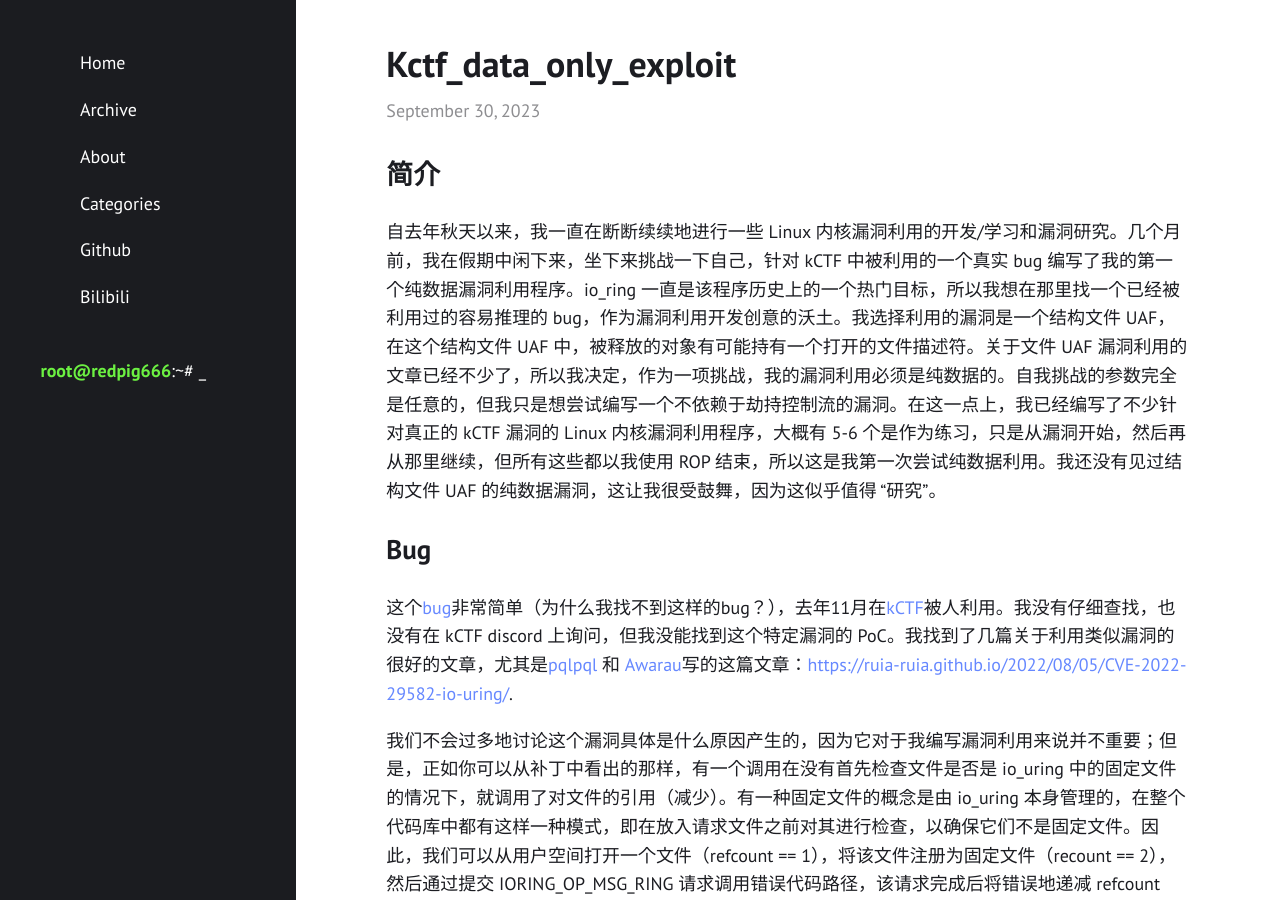
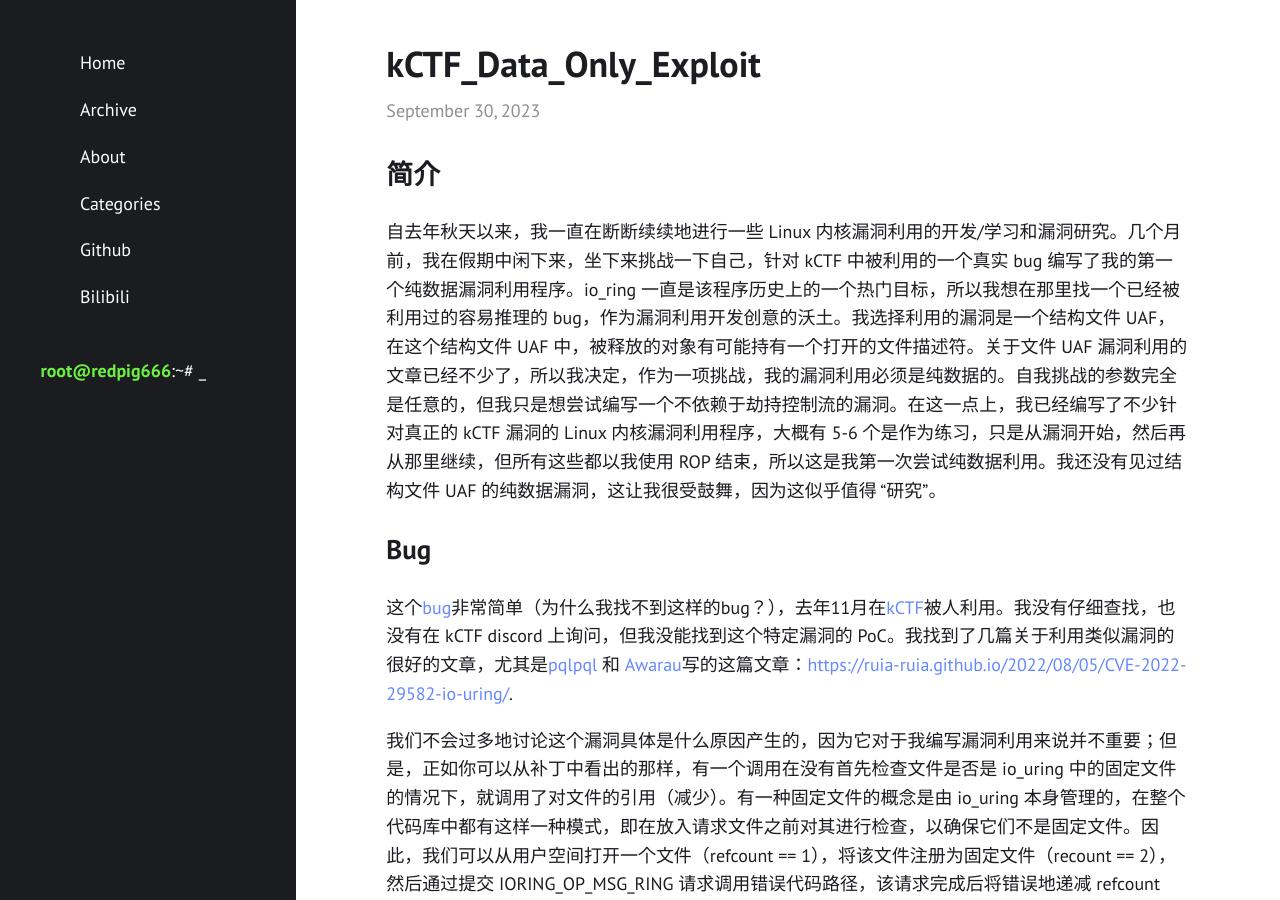
Before and after one commit to redpigsixsixsix/redpigsixsixsix.github.io, a Jekyll site: the page built from _posts/2023-9-30-kCTF_Data_Only_Exploit.md, in a window 1280 px wide and 900 px high. Built offline with Jekyll 4.4.1, drawn with Linux system fonts in a browser that asks for light colours; our own code applies the rules of GitHub Pages for plain Markdown files; part of the change alters nothing that is shown.

```diff
--- a/_posts/2023-9-30-kCTF_Data_Only_Exploit.md
+++ b/_posts/2023-9-30-kCTF_Data_Only_Exploit.md
@@ -1,3 +1,8 @@
+---
+title:  "kCTF_Data_Only_Exploit"
+layout: post
+---
+
 ## 简介
 
 自去年秋天以来，我一直在断断续续地进行一些 Linux 内核漏洞利用的开发/学习和漏洞研究。几个月前，我在假期中闲下来，坐下来挑战一下自己，针对 kCTF 中被利用的一个真实 bug 编写了我的第一个纯数据漏洞利用程序。io_ring 一直是该程序历史上的一个热门目标，所以我想在那里找一个已经被利用过的容易推理的 bug，作为漏洞利用开发创意的沃土。我选择利用的漏洞是一个结构文件 UAF，在这个结构文件 UAF 中，被释放的对象有可能持有一个打开的文件描述符。关于文件 UAF 漏洞利用的文章已经不少了，所以我决定，作为一项挑战，我的漏洞利用必须是纯数据的。自我挑战的参数完全是任意的，但我只是想尝试编写一个不依赖于劫持控制流的漏洞。在这一点上，我已经编写了不少针对真正的 kCTF 漏洞的 Linux 内核漏洞利用程序，大概有 5-6 个是作为练习，只是从漏洞开始，然后再从那里继续，但所有这些都以我使用 ROP 结束，所以这是我第一次尝试纯数据利用。我还没有见过结构文件 UAF 的纯数据漏洞，这让我很受鼓舞，因为这似乎值得 "研究"。
```
